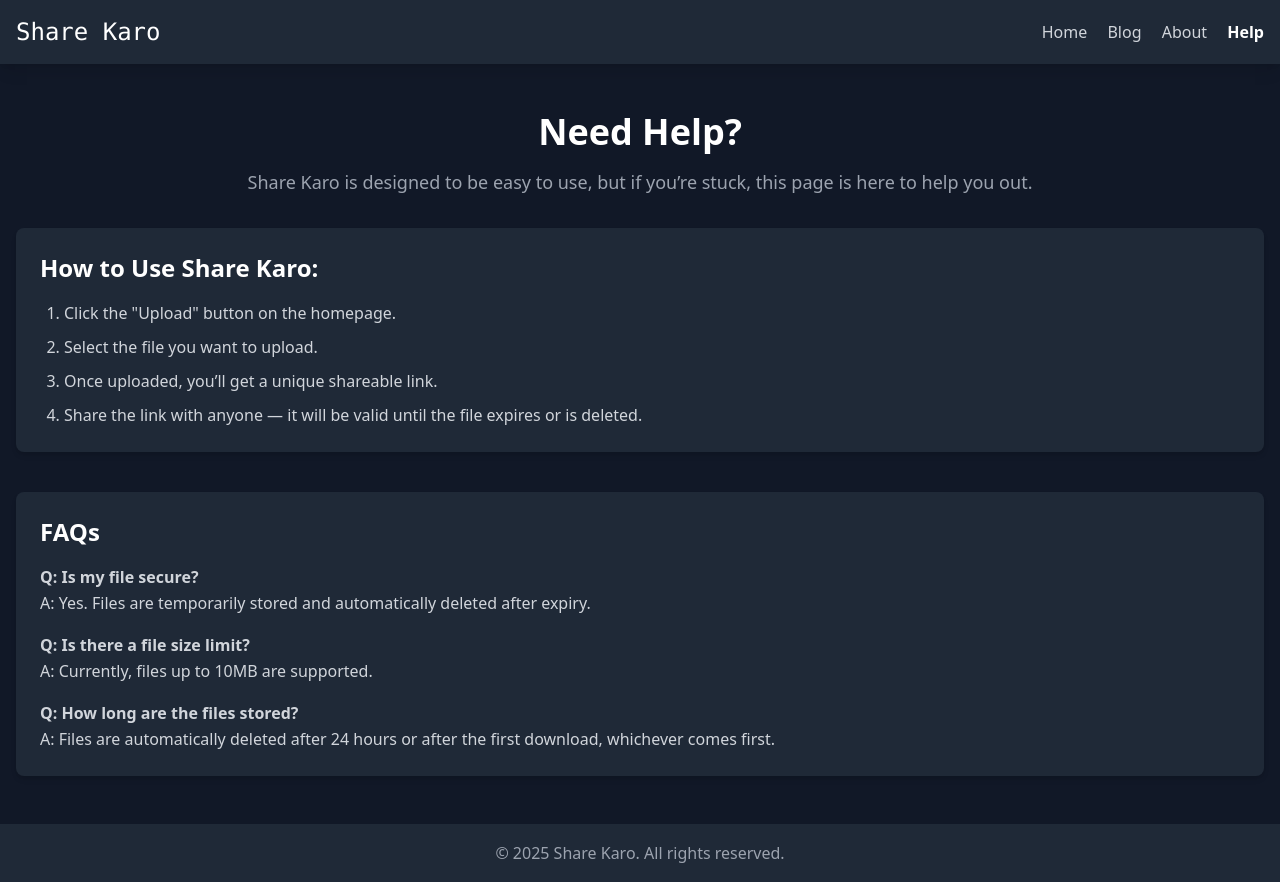
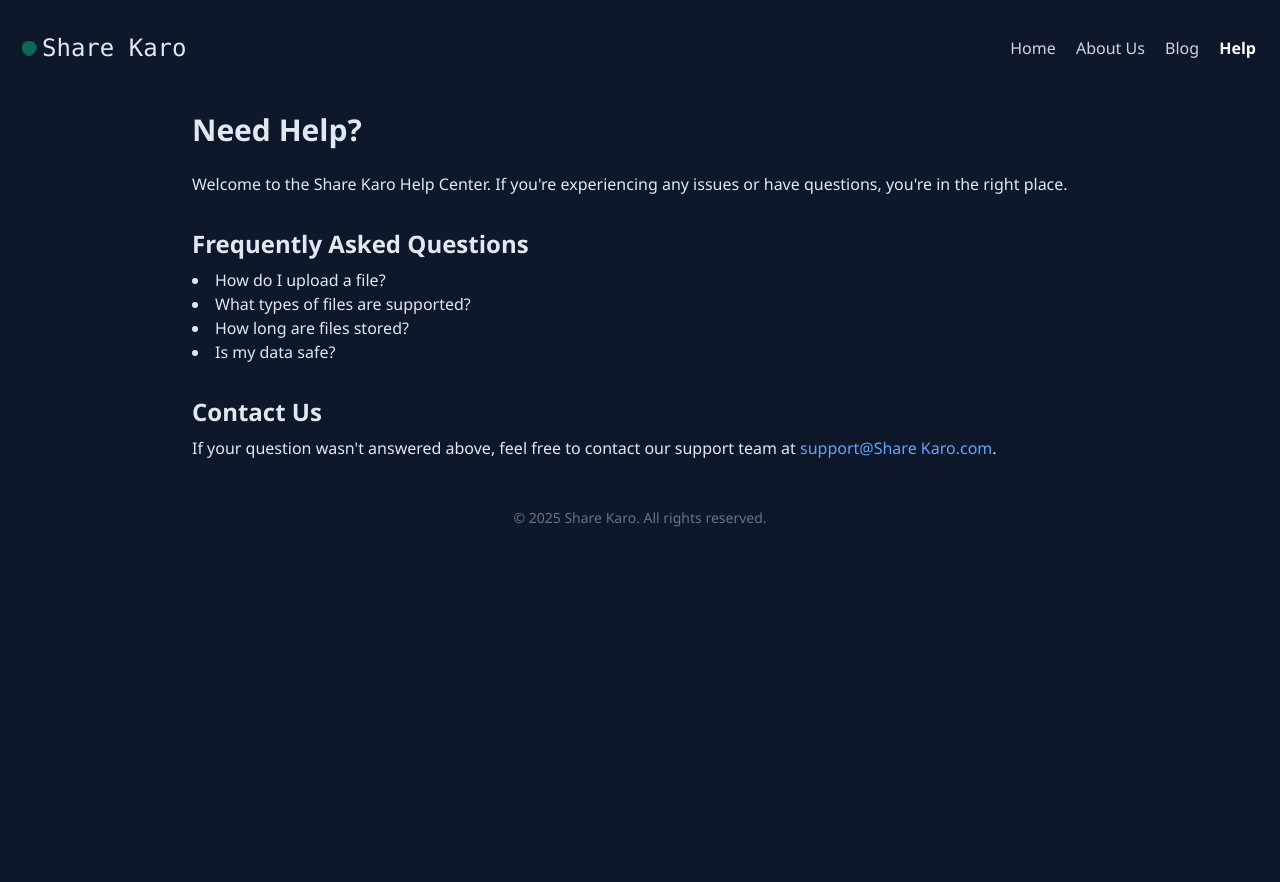
Before and after one commit to sidmaharana/Share-Karo, a website: page public/Help.html in a window 1280 px wide. After the commit the page ends 800 px from the top, so only its background shows below. Drawn offline with nearby package versions, Linux system fonts and the light colour scheme.

Commit message:
Update Help.html

```diff
--- a/public/Help.html
+++ b/public/Help.html
@@ -2,71 +2,71 @@
 <html lang="en">
 <head>
   <meta charset="UTF-8" />
-  <meta name="viewport" content="width=device-width, initial-scale=1.0"/>
-  <title>Help - Share Karo</title>
-  <script src="https://cdn.tailwindcss.com"></script>
-  <link rel="icon" type="image/png" href="/favicon.png"/>
+  <meta name="viewport" content="width=device-width, initial-scale=1.0" />
+  <title>Help | Share Karo</title>
+  <link href="https://cdn.jsdelivr.net/npm/tailwindcss@2.2.19/dist/tailwind.min.css" rel="stylesheet">
+  <style>
+    body {
+      background-color: #0f172a;
+      color: #e2e8f0;
+      font-family: 'Segoe UI', Tahoma, Geneva, Verdana, sans-serif;
+    }
+
+    .status-indicator {
+      width: 10px;
+      height: 10px;
+      border-radius: 9999px;
+      background-color: #10b981;
+      animation: pulse 2s infinite;
+    }
+
+    @keyframes pulse {
+      0%, 100% {
+        opacity: 1;
+        transform: scale(1);
+      }
+      50% {
+        opacity: 0.5;
+        transform: scale(1.5);
+      }
+    }
+  </style>
 </head>
-<body class="bg-gray-900 text-white font-sans leading-relaxed">
-
-  <div class="min-h-screen flex flex-col">
+<body class="min-h-screen px-6 py-8">
   <!-- Header -->
-    <header class="bg-gray-800 shadow-lg p-4">
-      <div class="container mx-auto flex justify-between items-center">
-        <div class="flex items-center">
-          <div class="status-indicator status-active"></div>
+  <header class="flex items-center justify-between mb-12">
+    <div class="flex items-center space-x-2">
+      <div class="status-indicator"></div>
       <h1 class="text-2xl font-mono font-medium">Share Karo</h1>
     </div>
     <nav class="space-x-4">
-          <a href="/index.html" class="text-gray-300 hover:text-white">Home</a>
-          <a href="/Blog.html" class="text-gray-300 hover:text-white">Blog</a>
-          <a href="/About_us.html" class="text-gray-300 hover:text-white">About</a>
-          <a href="/Help.html" class="text-white font-semibold">Help</a>
+      <a href="index.html" class="text-gray-300 hover:text-white">Home</a>
+      <a href="about_us.html" class="text-gray-300 hover:text-white">About Us</a>
+      <a href="blog.html" class="text-gray-300 hover:text-white">Blog</a>
+      <a href="help.html" class="text-white font-bold">Help</a>
     </nav>
-      </div>
   </header>
 
-    <!-- Main content -->
-    <main class="flex-grow container mx-auto px-4 py-12">
-      <h2 class="text-4xl font-bold mb-4 text-center">Need Help?</h2>
-      <p class="text-lg mb-8 text-center text-gray-400">
-        Share Karo is designed to be easy to use, but if you’re stuck, this page is here to help you out.
-      </p>
+  <!-- Main Help Content -->
+  <main class="max-w-4xl mx-auto">
+    <h2 class="text-3xl font-bold mb-6">Need Help?</h2>
+    <p class="mb-4">Welcome to the Share Karo Help Center. If you're experiencing any issues or have questions, you're in the right place.</p>
 
-      <div class="bg-gray-800 p-6 rounded-lg shadow-md">
-        <h3 class="text-2xl font-semibold mb-4">How to Use Share Karo:</h3>
-        <ol class="list-decimal pl-6 space-y-2 text-gray-300">
-          <li>Click the "Upload" button on the homepage.</li>
-          <li>Select the file you want to upload.</li>
-          <li>Once uploaded, you’ll get a unique shareable link.</li>
-          <li>Share the link with anyone — it will be valid until the file expires or is deleted.</li>
-        </ol>
-      </div>
+    <h3 class="text-2xl font-semibold mt-8 mb-2">Frequently Asked Questions</h3>
+    <ul class="list-disc list-inside mb-6">
+      <li>How do I upload a file?</li>
+      <li>What types of files are supported?</li>
+      <li>How long are files stored?</li>
+      <li>Is my data safe?</li>
+    </ul>
 
-      <div class="mt-10 bg-gray-800 p-6 rounded-lg shadow-md">
-        <h3 class="text-2xl font-semibold mb-4">FAQs</h3>
-        <div class="space-y-4 text-gray-300">
-          <div>
-            <strong>Q: Is my file secure?</strong>
-            <p>A: Yes. Files are temporarily stored and automatically deleted after expiry.</p>
-          </div>
-          <div>
-            <strong>Q: Is there a file size limit?</strong>
-            <p>A: Currently, files up to 10MB are supported.</p>
-          </div>
-          <div>
-            <strong>Q: How long are the files stored?</strong>
-            <p>A: Files are automatically deleted after 24 hours or after the first download, whichever comes first.</p>
-          </div>
-        </div>
-      </div>
+    <h3 class="text-2xl font-semibold mt-8 mb-2">Contact Us</h3>
+    <p>If your question wasn't answered above, feel free to contact our support team at <a href="mailto:support@Share Karo.com" class="text-blue-400 hover:underline">support@Share Karo.com</a>.</p>
   </main>
 
   <!-- Footer -->
-    <footer class="bg-gray-800 text-center text-gray-400 py-4">
+  <footer class="mt-12 text-center text-gray-500 text-sm">
     &copy; 2025 Share Karo. All rights reserved.
   </footer>
-  </div>
-
 </body>
 </html>
```
Lines whose indentation alone changed are shown as unchanged.
